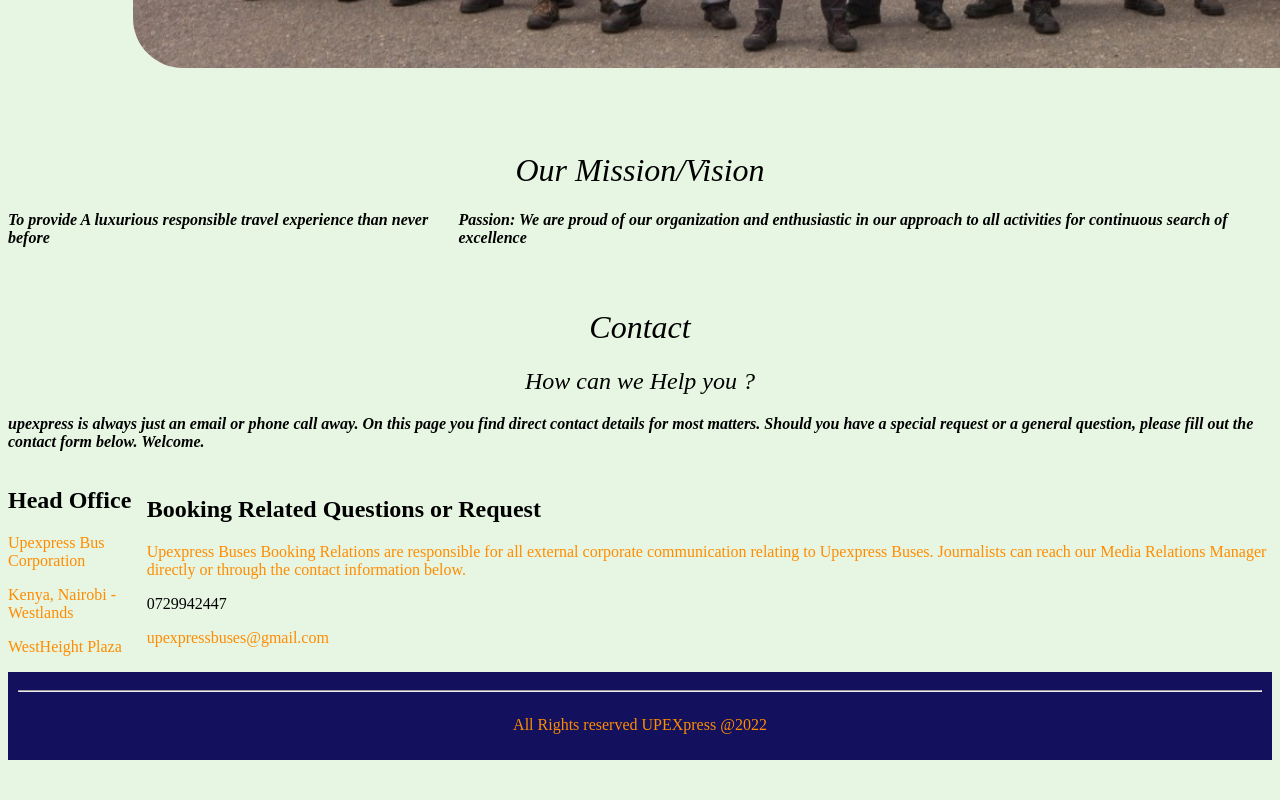
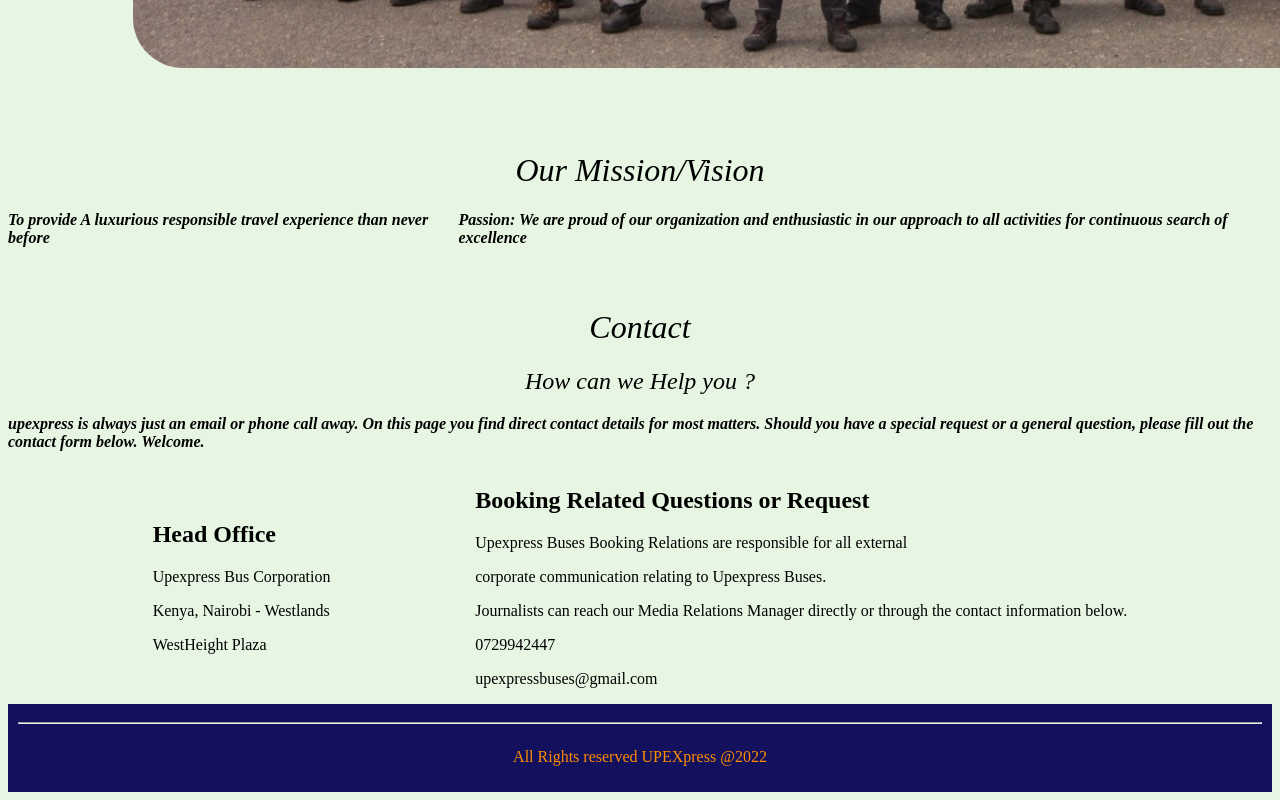
Before and after one commit to rodgersochieng/UPEXpress, a React (Create React App) app: page /aboutus in a window 1280 px wide. Shown: the part 837-1637 px from the top of the page. Before the commit the page ends 1605 px from the top, so only its background shows below. Built offline with nearby package versions, Linux system fonts and the light colour scheme.

Commit message:
done with about us page

```diff
--- a/src/Aboutus/About.css
+++ b/src/Aboutus/About.css
@@ -51,7 +51,7 @@
 }
 .ofiice {
   display: flex;
-  justify-content: space-between;
+  justify-content: space-evenly;
   align-items: center;
 }
 .cont,
@@ -62,3 +62,9 @@
   align-items: center;
   justify-content: center;
 }
+.Media p {
+  color: black;
+}
+.ofiice p {
+  color: black;
+}
--- a/src/Aboutus/About.js
+++ b/src/Aboutus/About.js
@@ -48,9 +48,10 @@
             <h2>Booking Related Questions or Request</h2>
             <p>
               Upexpress Buses Booking Relations are responsible for all external
-              corporate communication relating to Upexpress Buses. Journalists
-              can reach our Media Relations Manager directly or through the
-              contact information below.
+              <p></p>
+              corporate communication relating to Upexpress Buses. <p></p>
+              Journalists can reach our Media Relations Manager directly or
+              through the contact information below.
             </p>
             <> 0729942447</>
             <p>upexpressbuses@gmail.com</p>
```
